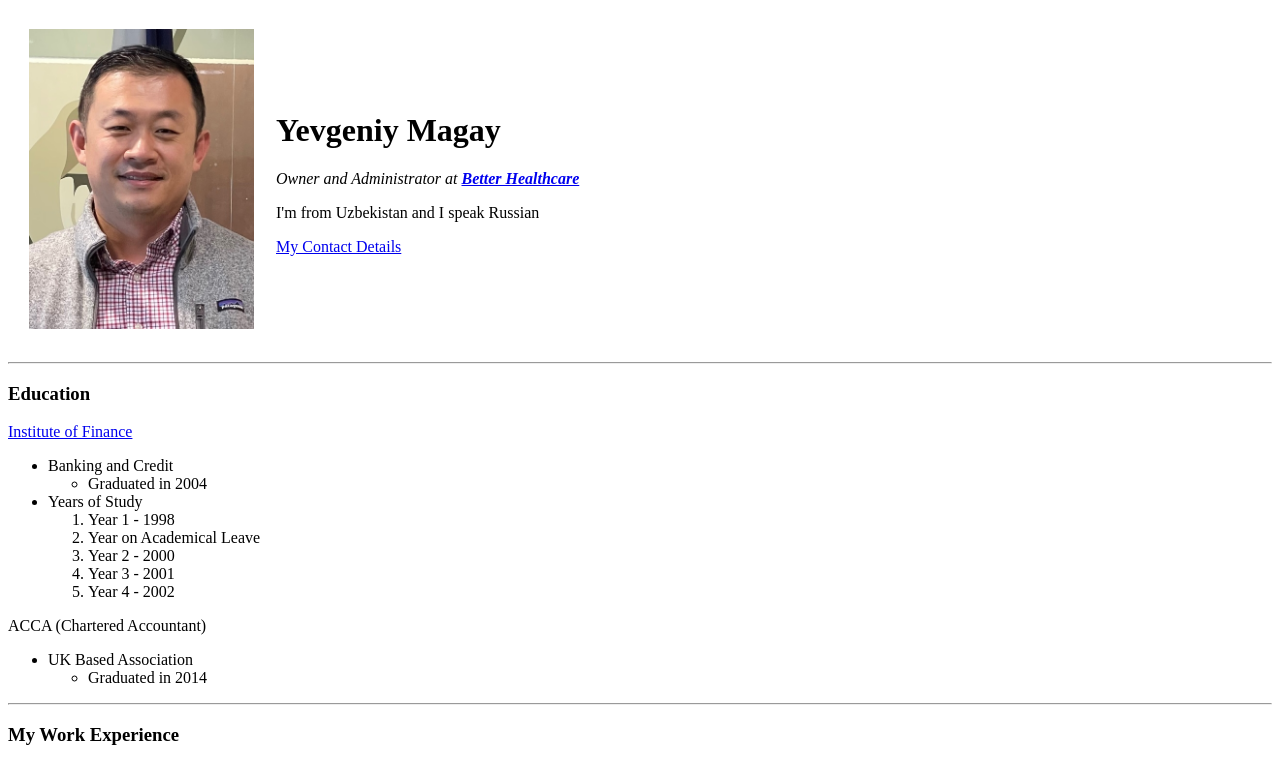
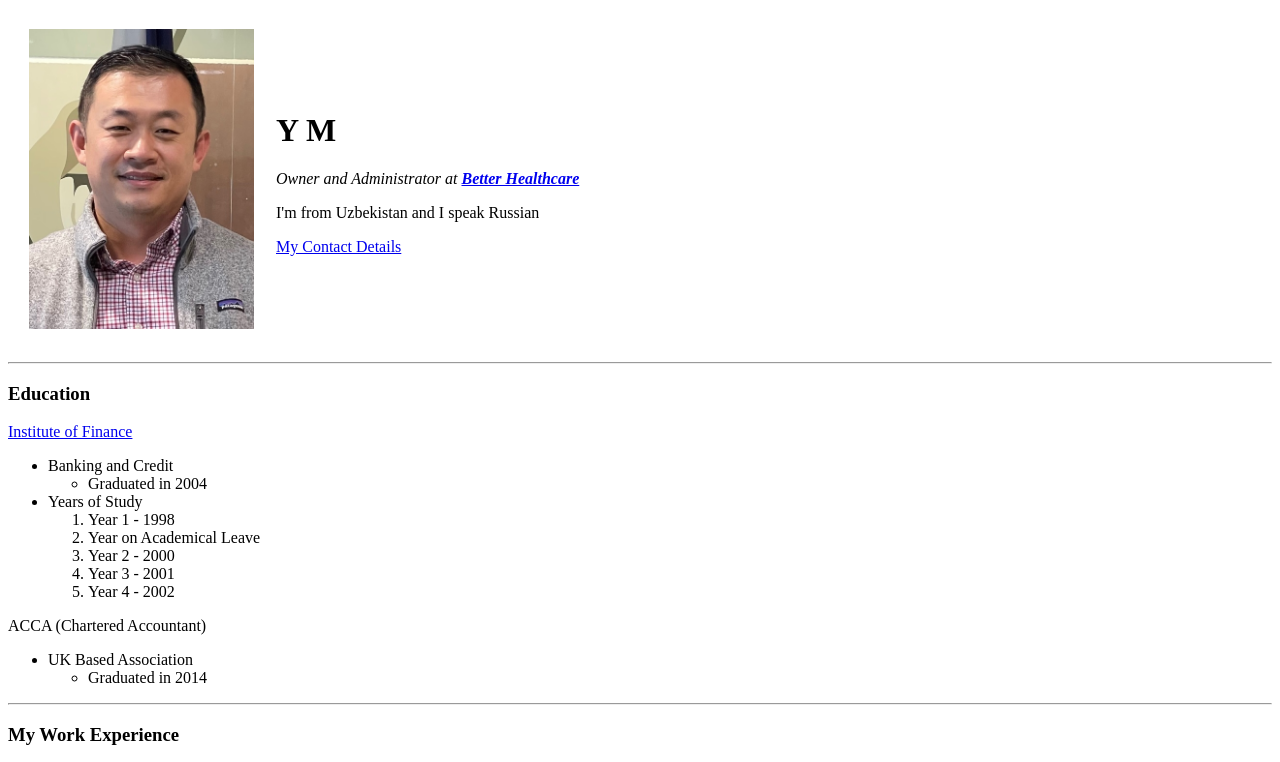
Before and after one commit to YMagay/cv, a plain HTML site: page index.html in a window 1280 px wide. Shown: the top 762 px of the page. Drawn offline with Linux system fonts and the light colour scheme.

Commit message:
Update index.html

```diff
--- a/index.html
+++ b/index.html
@@ -11,7 +11,7 @@
     <tr>
       <td><img src="IMG_5641 cropped.jpg" alt="Yev's Picture" style="width:225px;height:300px;"></td>
       <td>
-        <h1>Yevgeniy Magay</h1>
+        <h1>Y M</h1>
         <p><em>Owner and Administrator at <b><a href="https://betterhc.us">Better Healthcare</a></b></em></p>
         <p>I'm from Uzbekistan and I speak Russian</p>
         <p><a href="Contact Details.html">My Contact Details</a></p>
```
